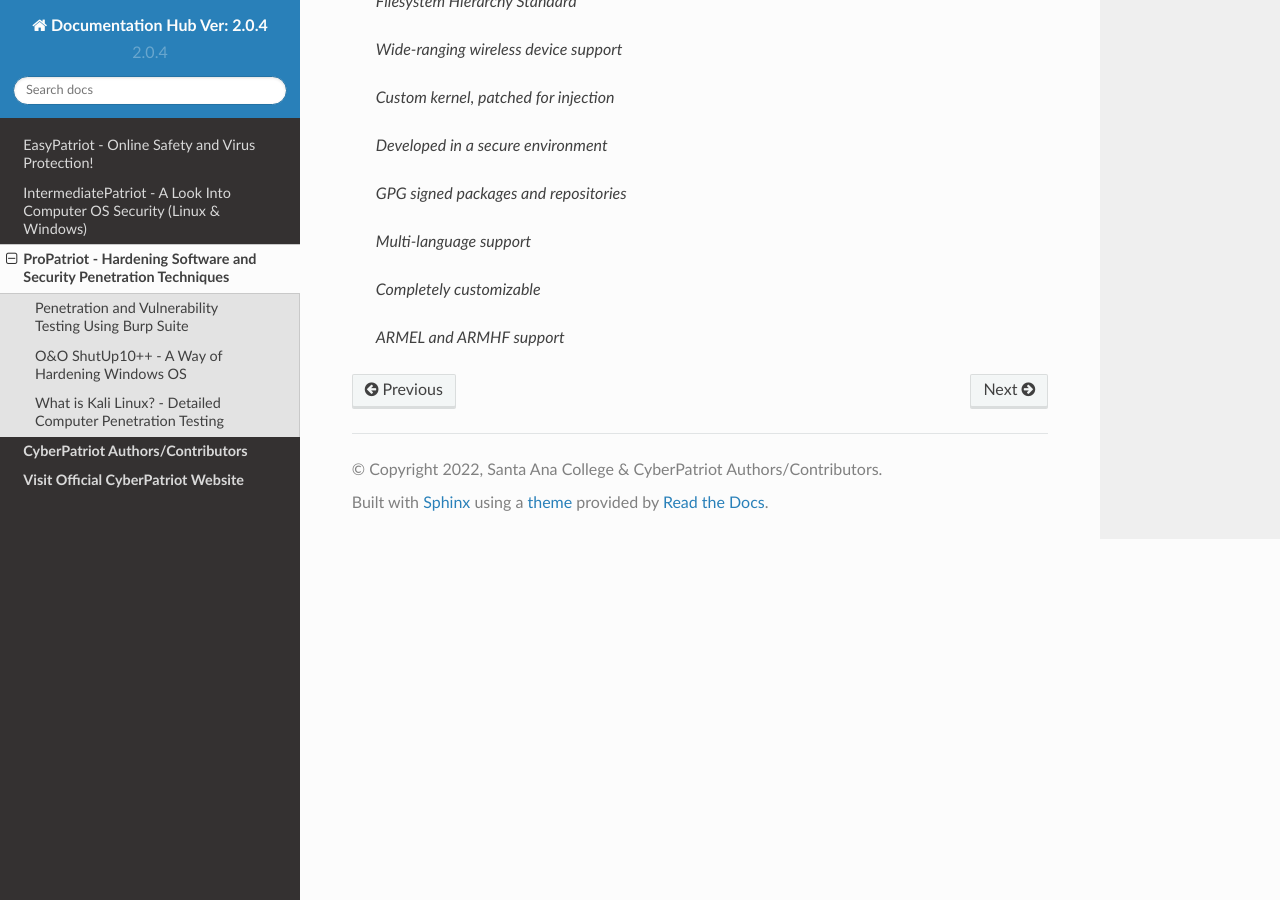
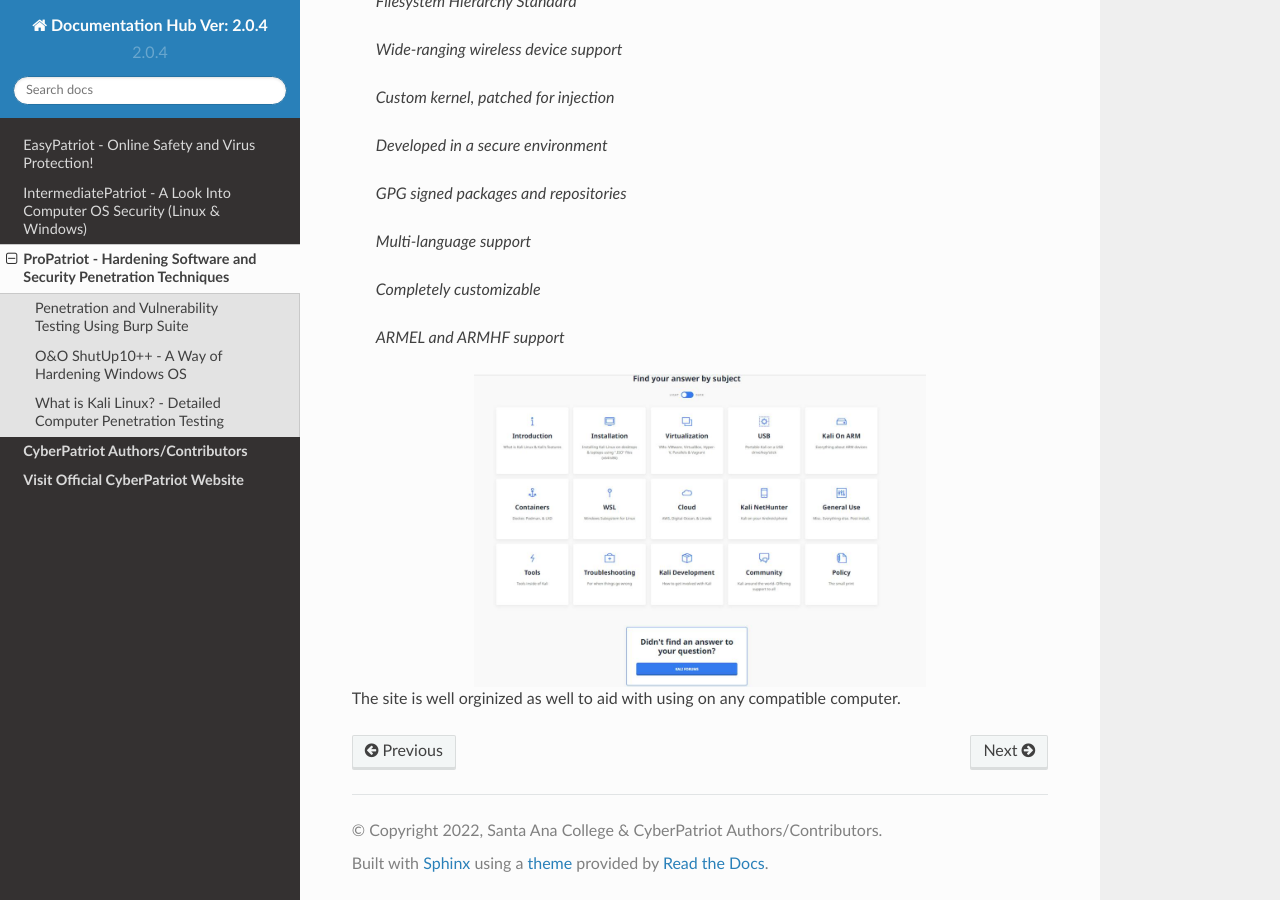
Before and after one commit to natt96z/cybersac, a Sphinx documentation site: the page built from docs/source/HardExpertCyberSAC.rst, in a window 1280 px wide and 900 px high, scrolled down 2436 px. Built offline with Sphinx 7.4.7 and the Read the Docs theme 2.0.0, drawn with Linux system fonts in a browser that asks for light colours.

Commit message:
Update HardExpertCyberSAC.rst

```diff
--- a/docs/source/HardExpertCyberSAC.rst
+++ b/docs/source/HardExpertCyberSAC.rst
@@ -38,6 +38,7 @@
 
    Eliminate advertising ID by Windows along with sending clipboard data to Windows’s servers along with other weird stuff.
 
+
 What is Kali Linux? - Detailed Computer Penetration Testing
 ~~~~~~~~~~~~~~~~~~~~~~~~~~~~~~~~~~~~~~~~~~~~~~~~~~~~~~~~~~~~~~~~
 
@@ -75,3 +76,10 @@
     *Completely customizable*
 
     *ARMEL and ARMHF support*
+
+
+.. image:: https://raw.githubusercontent.com/natt96z/cybersac/main/docs/img/99.jpg
+   :width: 65%
+   :align: center
+
+The site is well orginized as well to aid with using on any compatible computer.
```
